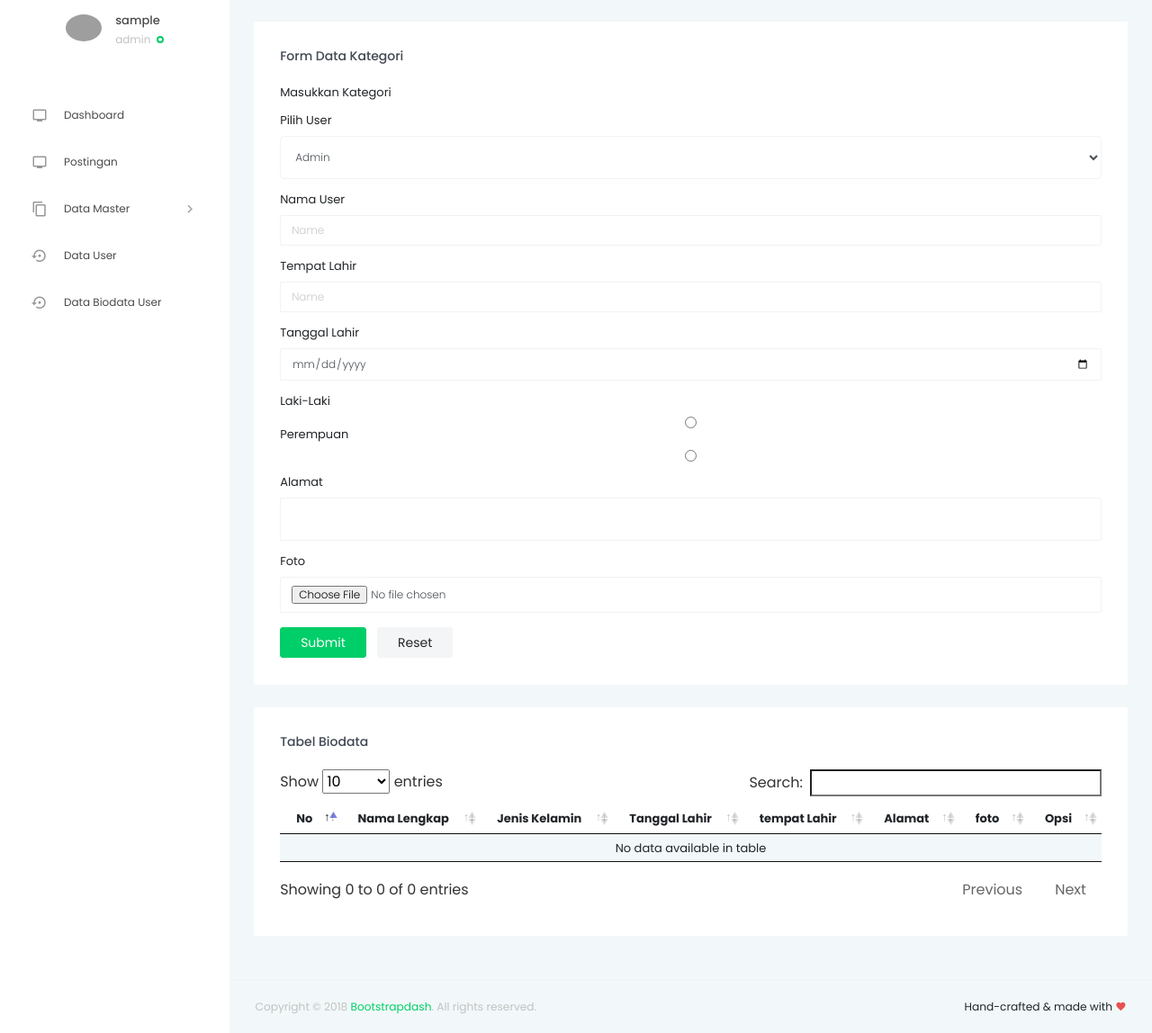
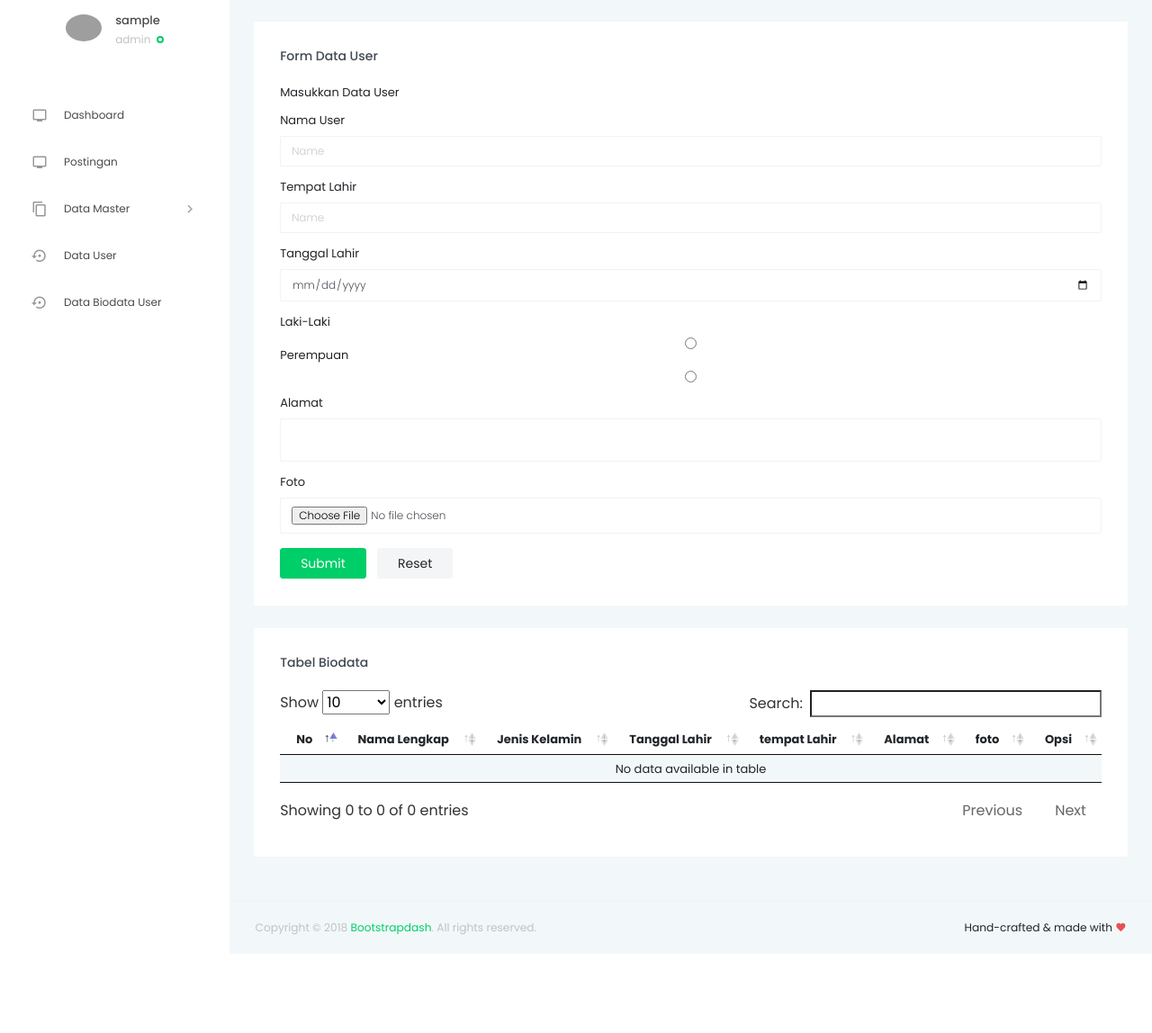
Before and after one commit to rahmadadeakbar/Aplikasi-Portal-Berita-Native, a PHP site: page /admin/biodata.php in a window 1280 px wide. Shown: the part 63-1211 px from the top of the page at 90% size. After the commit the page ends 1123 px from the top, so only its background shows below. Run offline with PHP 8.4, Linux system fonts and the light colour scheme; the visitor is signed in with stand-in values (Sample User, id 1); data that the repository does not hold is empty; some libraries are stand-ins or nearby versions; grey boxes are pictures that could not be loaded.

Commit message:
update biodata autor

```diff
--- a/admin/biodata.php
+++ b/admin/biodata.php
@@ -43,20 +43,13 @@ function tambah($koneksi)
                 <div class="col-md-12 grid-margin stretch-card">
                     <div class="card">
                         <div class="card-body">
-                            <h4 class="card-title">Form Data Kategori</h4>
+                            <h4 class="card-title">Form Data User</h4>
                             <p class="card-description">
-                                Masukkan Kategori
+                                Masukkan Data User
                             </p>
 
                             <form class="forms-sample" action="" method="POST" enctype="multipart/form-data">
-                                <div class="form-group">
-                                    <label for="exampleFormControlSelect1">Pilih User</label>
-                                    <select class="form-control form-control-lg" id="exampleFormControlSelect1" name="id_user">
-                                        <option value="admin">Admin</option>
-                                        <option value="operator">Operator</option>
-                                        <option value="autor">Autor</option>
-                                    </select>
-                                </div>
+
 
                                 <div class="form-group">
                                     <label for="exampleInputName1">Nama User</label>
```
